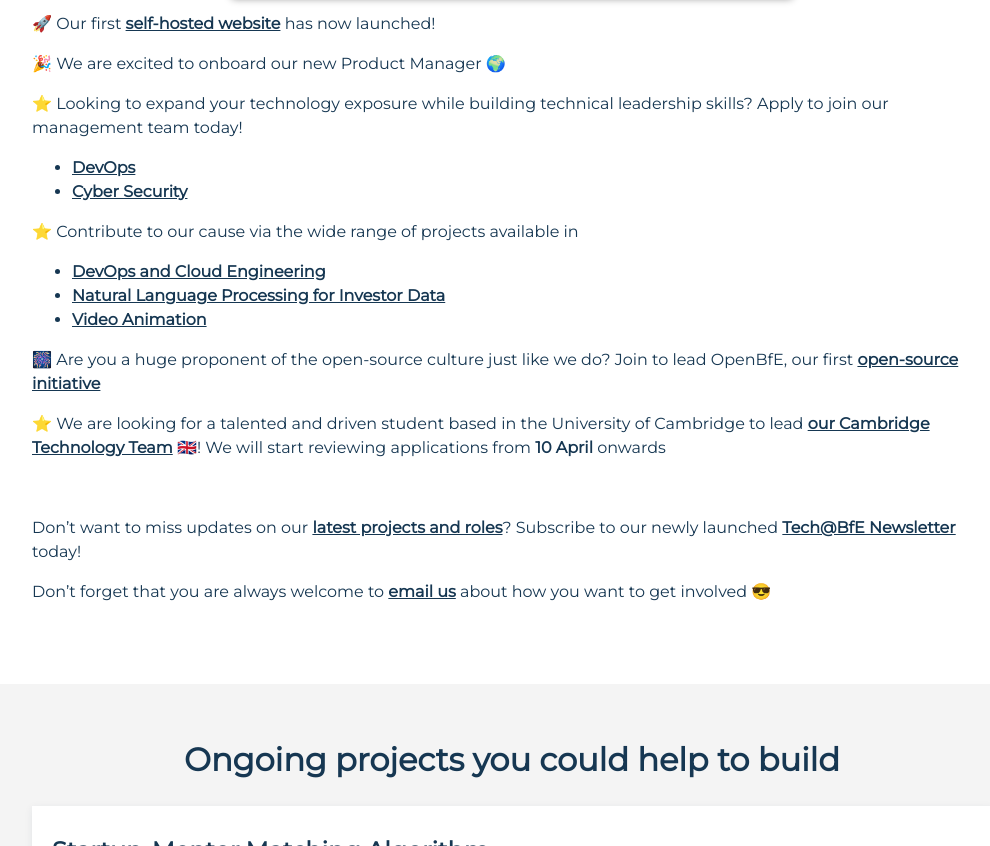
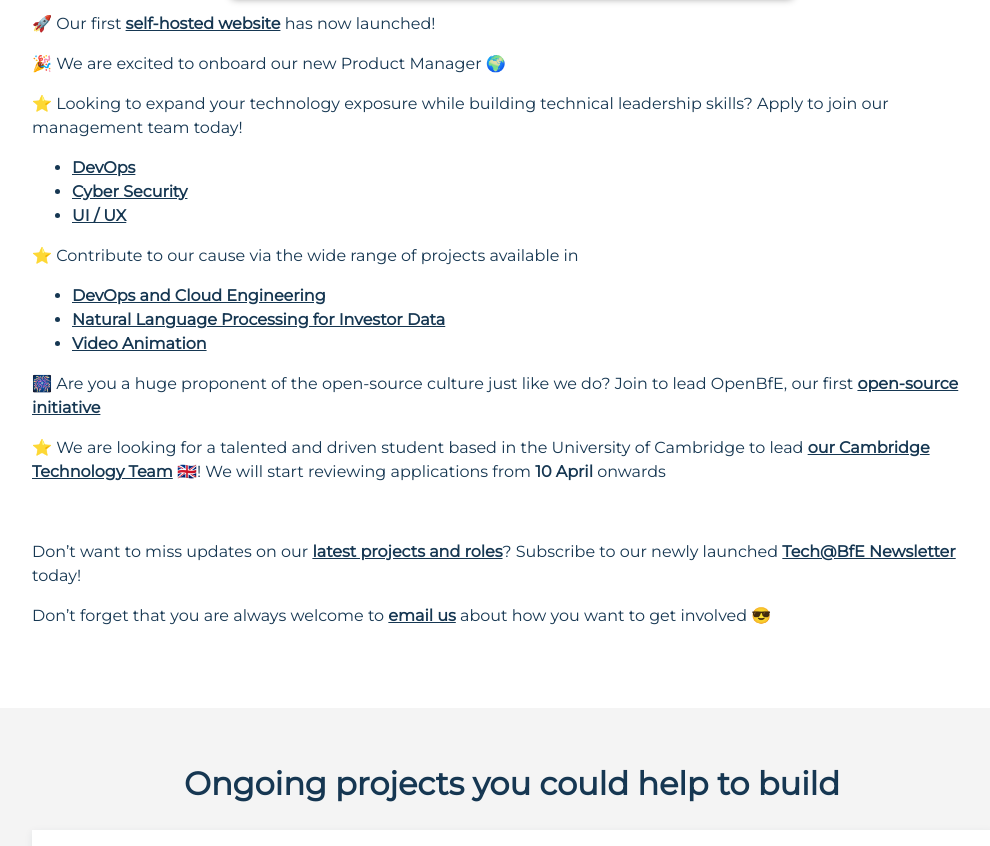
Before and after one commit to BfE-Technology/BfE-Technology.github.io, a Jekyll site: the page built from highlights.md, in a window 1280 px wide and 900 px high, scrolled down 881 px, cut to the strip 54-900 px from the top of the window. Shown: the whole strip, without its empty margins (128-1118 px from the left). Built offline with Jekyll 4.4.1, drawn with Linux system fonts in a browser that asks for light colours; nearby versions of some CDN libraries.

```diff
--- a/highlights.md
+++ b/highlights.md
@@ -23,6 +23,7 @@ layout: subpage
 ⭐ Looking to expand your technology exposure while building technical leadership skills? Apply to join our management team today!
 - <a href="https://opps.bridgesforenterprise.com/global/technology/DevOps-Project/" target="_blank">DevOps</a>
 - <a href="https://opps.bridgesforenterprise.com/global/technology/Global-Cyber-Security-Manager/" target="_blank">Cyber Security</a>
+- <a href="https://opps.bridgesforenterprise.com/global/technology/outreach/Lead-UI-UX-Designer/" target="_blank">UI / UX</a>
 
 ⭐ Contribute to our cause via the wide range of projects available in
 - <a href="https://opps.bridgesforenterprise.com/global/technology/DevOps-Project/" target="_blank">DevOps and Cloud Engineering</a>
```
